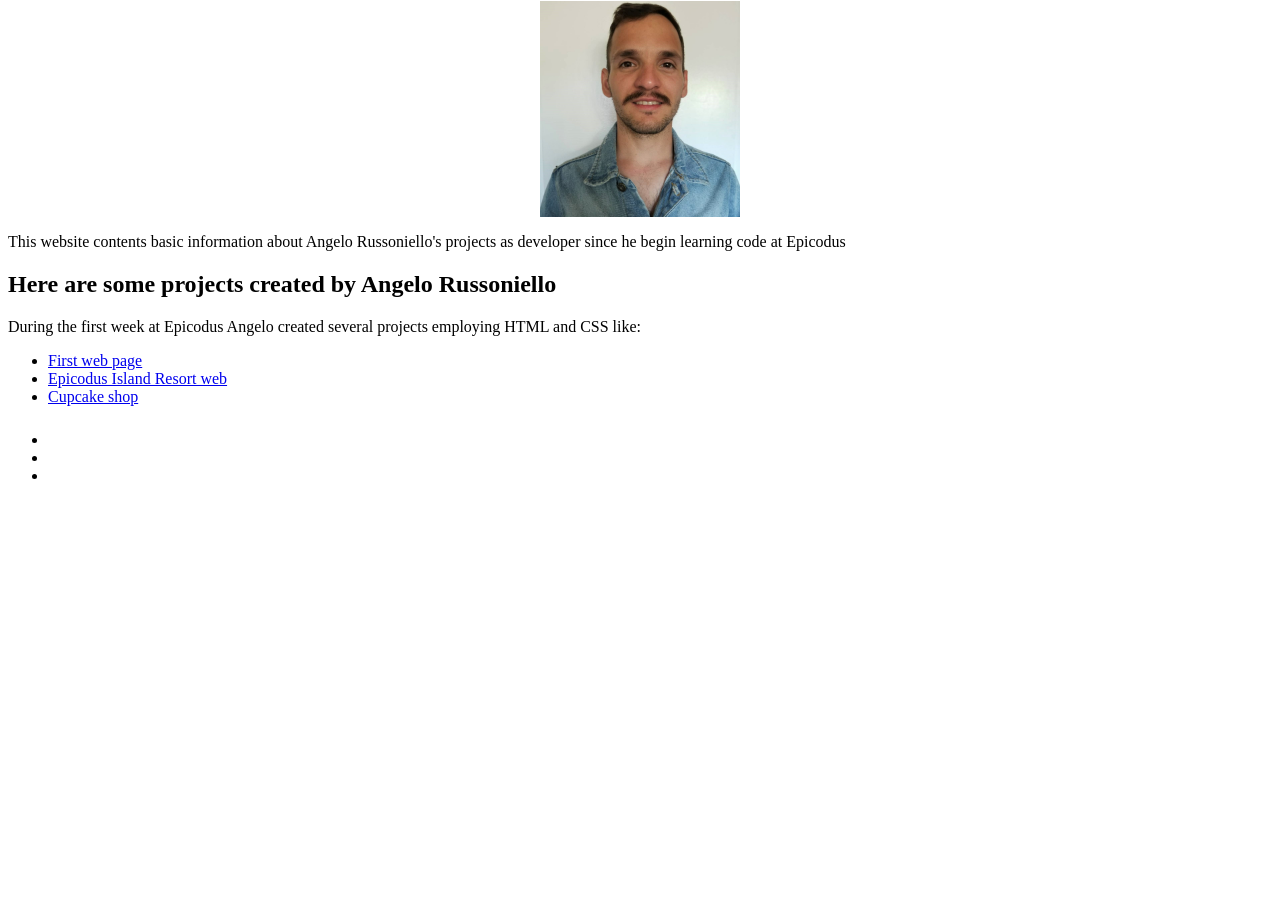
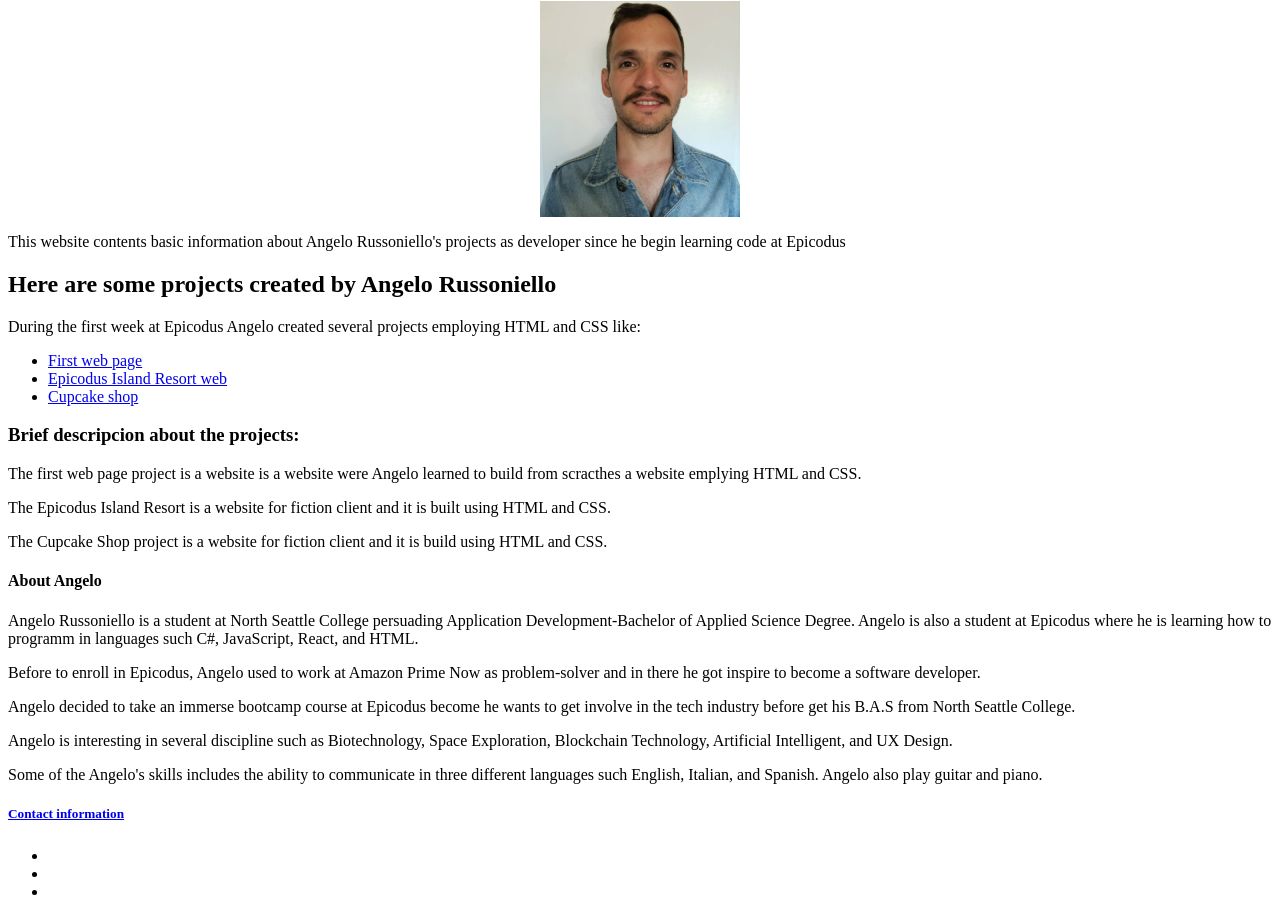
Before and after one commit to angelor88/Portfolio-Landing-Page, a plain HTML site: page index.html in a window 1280 px wide. Shown: the part 79-996 px from the top of the page. Before the commit the page ends 800 px from the top, so only its background shows below. Drawn offline with Linux system fonts and the light colour scheme.

Commit message:
basic information added in the html file

```diff
--- a/index.html
+++ b/index.html
@@ -17,12 +17,28 @@
       <li><a href="https://github.com/angelor88/Epicodus-Island-Resort">Epicodus Island Resort web</a></li>
       <li><a href="https://github.com/angelor88/cupacake-shop">Cupcake shop</a></li>
     </ul>
-
-    <h3></h3>
-    <p></p>
-    <h4></h4>
-    <p></p>
-    <h5></h5>
+    <h3>Brief descripcion about the projects:</h3>
+    <p>The first web page project is a website is a website were Angelo learned
+    to build from scracthes a website emplying HTML and CSS.</p>
+    <p>The Epicodus Island Resort is a website for fiction client and it is built
+    using HTML and CSS.</p>
+    <p>The Cupcake Shop project is a website for fiction client and it is build
+    using HTML and CSS.</p>
+    <h4>About Angelo</h4>
+    <p>Angelo Russoniello is a student at North Seattle College persuading
+      Application Development-Bachelor of Applied Science Degree. Angelo is also
+      a student at Epicodus where he is learning how to programm in languages such
+      C#, JavaScript, React, and HTML.</p>
+    <p>Before to enroll in Epicodus, Angelo used to work at Amazon Prime Now
+      as problem-solver and in there he got inspire to become a software developer.</p>
+    <p>Angelo decided to take an immerse bootcamp course at Epicodus become
+    he wants to get involve in the tech industry before get his B.A.S from
+    North Seattle College.</p>
+    <p>Angelo is interesting in several discipline such as Biotechnology,
+    Space Exploration, Blockchain Technology, Artificial Intelligent, and UX Design.</p>
+    <p>Some of the Angelo's skills includes the ability to communicate in three different languages
+    such English, Italian, and Spanish. Angelo also play guitar and piano.</p>
+    <h5><a href="angelo.russoniello@seattlecolleges.edu">Contact information</a></h5>
     <p></p>
     <h6></h6>
     <p></p>
```
